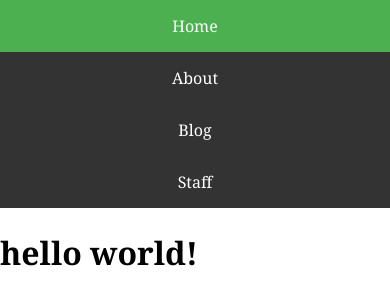
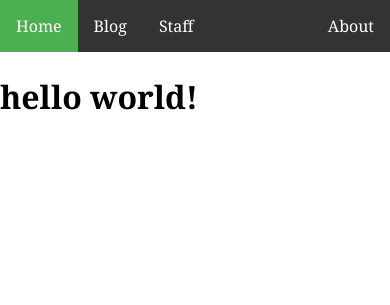
Before and after one commit to Wangyugui2/Wangyugui2.github.io, a Jekyll site: the page built from index.html, in a window 390 px wide. Shown: the top 305 px of the page. Built offline with Jekyll 4.4.1, drawn with Linux system fonts in a browser that asks for light colours.

Commit message:
实现菜单栏

```diff
--- a/_sass/layout.scss
+++ b/_sass/layout.scss
@@ -1,28 +1,27 @@
-ul.topnav {
+.topnav {
 	list-style-type: none;
 	margin: 0;
 	padding: 0;
 	overflow: hidden;
 	background-color: #333;
-}
 
-ul.topnav li { float: left;}
+	li {
+		float: left;
+		&.right {float: right};
 
-ul.topnav li a {
+		a {
 			display: block;
 			color: white;
 			text-align: center;
 			padding: 14px 16px;
 			text-decoration: none;
+
+			&:hover:not(.active) {
+				background-color: #111;
 			}
-
-ul.topnav li a:hover:not(.active) {background-color: #111;}
-
-ul.topnav li a.active {background-color: #4CAF50;}
-
-ul.topnav li.right {float: right;}
-
-@media screen and (max-width: 600px){
-	ul.topnav li.right,
-	ul.topnav li {float: none;}
+			&.active {
+				background-color: #4CAF50;
 			}
+		}
+	}
+}
```
Lines whose indentation alone changed are shown as unchanged.
